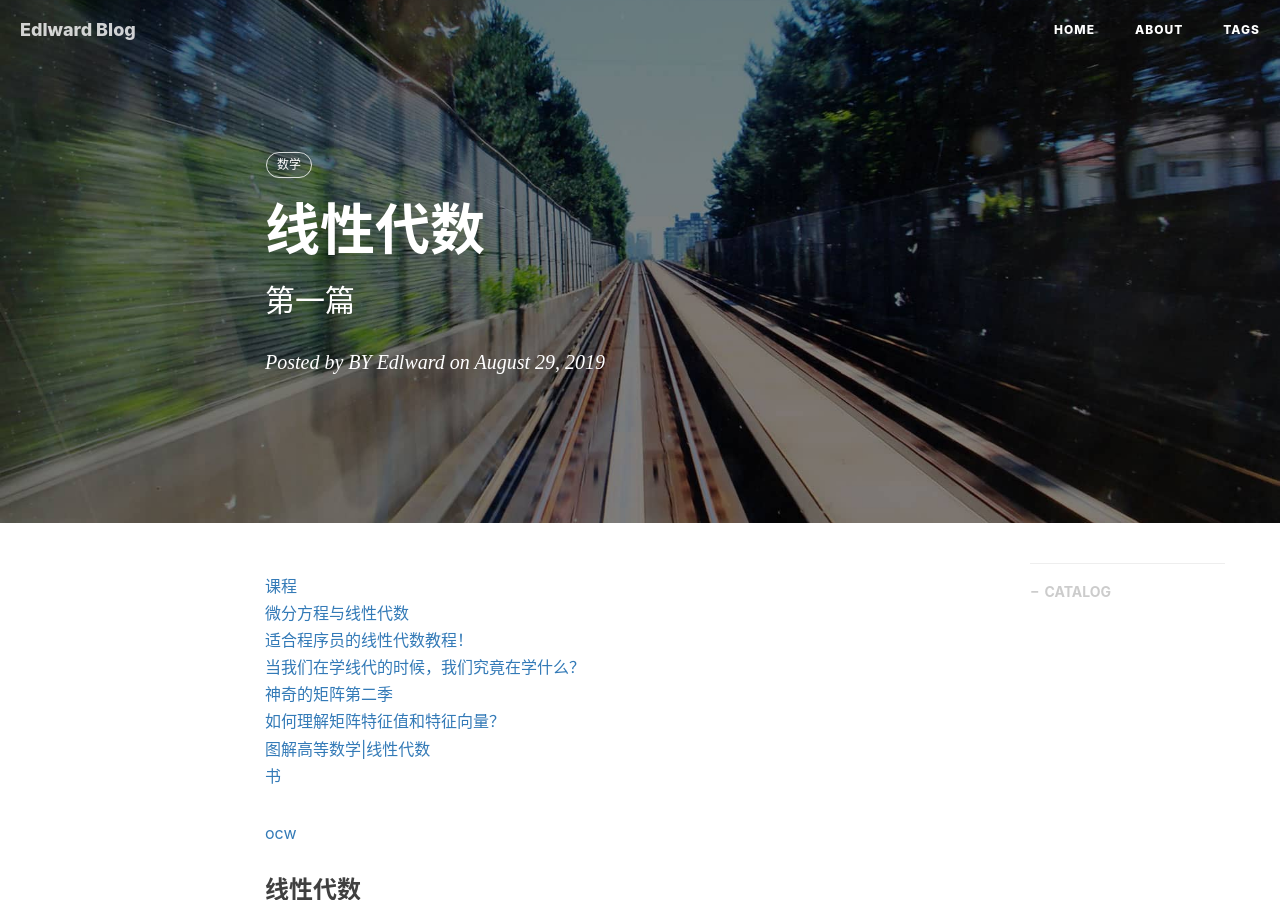
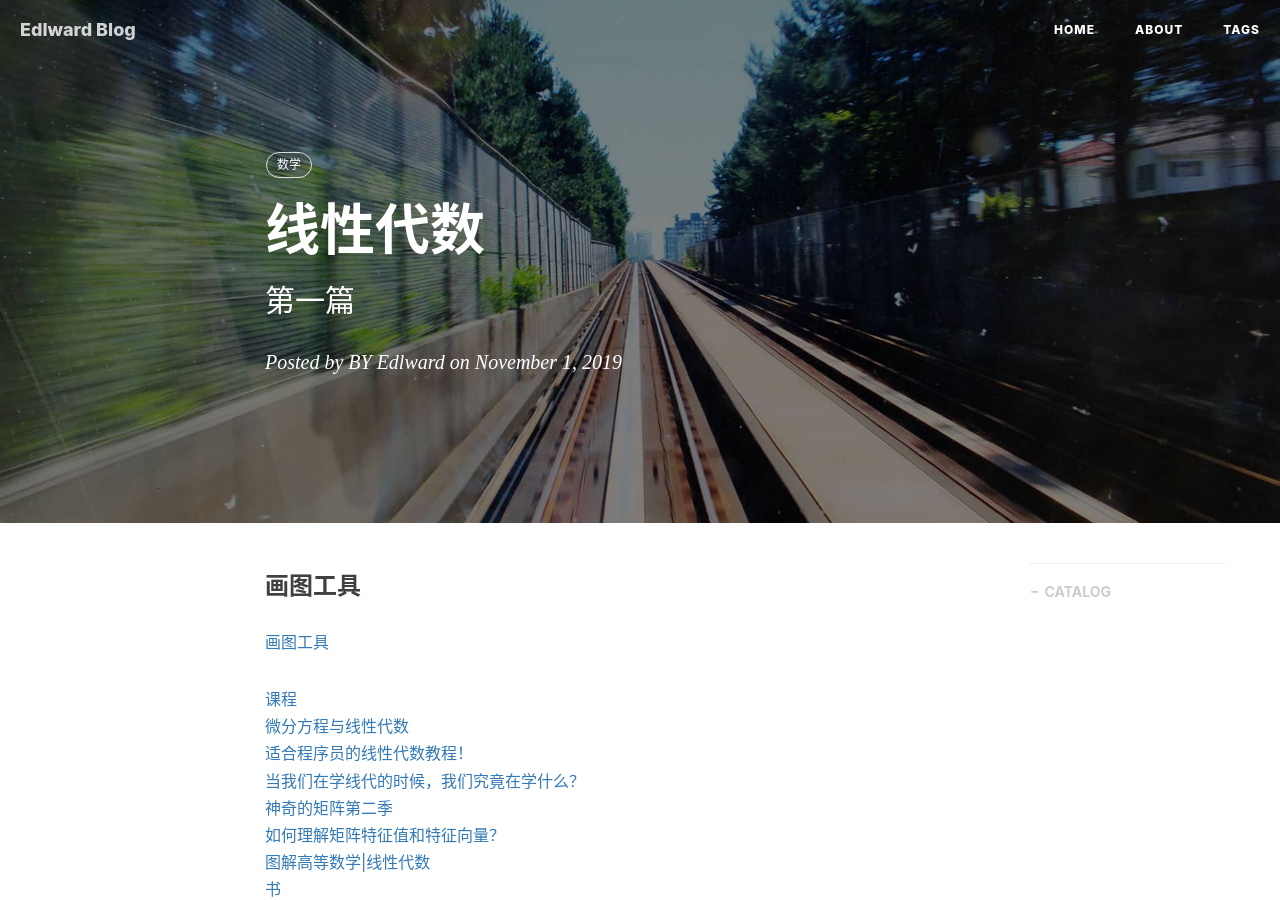
Before and after one commit to gary-robotics/dlward, a Jekyll site: the page built from _posts/2019-11-01-线性代数-2019.markdown, in a window 1280 px wide and 900 px high. Built offline with Jekyll 4.4.1, drawn with Linux system fonts in a browser that asks for light colours; nearby versions of some CDN libraries; comment, search, counter and statistics services are not loaded; some of the changed text lies outside the part shown.

Commit message:
Update and rename 2019-09-26-线性代数-2019.markdown to 2019-11-01-线性代数-2019.markdown

```diff
--- a/_posts/2019-09-26-线性代数-2019.markdown
+++ b/_posts/2019-11-01-线性代数-2019.markdown
@@ -2,13 +2,16 @@
 layout:     post                    # 使用的布局（不需要改）
 title:      线性代数                # 标题
 subtitle:    第一篇                  #副标题
-date:       2019-08-29              # 时间
+date:       2019-11-01              # 时间
 author:     BY Edlward              # 作者
 header-img: img/post-bg-2015.jpg    #这篇文章标题背景图片
 catalog: true                       # 是否归档
 tags:                               #标签
     - 数学
 ---
+### 画图工具
+[画图工具](https://www.geogebra.org/)
+
 [课程](http://www.doc88.com/p-663159263402.html)
 [微分方程与线性代数](https://zhuanlan.zhihu.com/p/46533077)
 [适合程序员的线性代数教程！](https://zhuanlan.zhihu.com/p/65002126)
```
